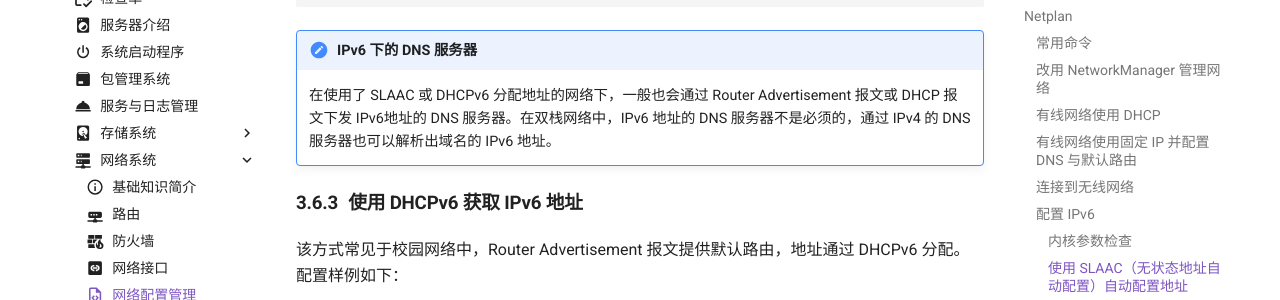
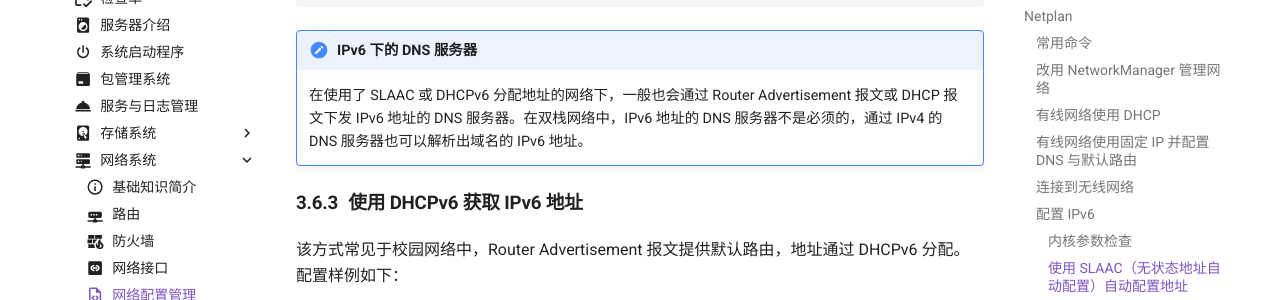
Before and after one commit to ustclug/Linux201-docs, an MkDocs documentation site: the page built from docs/ops/network/config.md, in a window 1280 px wide and 900 px high, scrolled down 4423 px. Shown: the part 173-473 px from the top of the window. Built offline with MkDocs 1.6.1 and Material for MkDocs 9.7.7, drawn with Linux system fonts in a browser that asks for light colours; comment, search, counter and statistics services are not loaded.

````diff
--- a/docs/ops/network/config.md
+++ b/docs/ops/network/config.md
@@ -18,7 +18,7 @@ icon: material/file-code-outline
 
 ## Netplan
 
-Netplan 是 Canonical（Ubuntu 母公司）开发的一个网络配置抽象渲染器，常见于 Ubuntu 系统中。该程序可以将复杂的网络配置集中于一个或若干个 YAML 格式的文件（通常位于 `/etc/netplan/` ）中，在系统启动时生成不同网络配置后端配置（目前有 NetworkManager 与 Systemd-networkd），起到简化网络配置的用途。其工作原理如下图所示：
+Netplan 是 Canonical（Ubuntu 母公司）开发的一个网络配置抽象渲染器，常见于 Ubuntu 系统中。该程序可以将复杂的网络配置集中于一个或若干个 YAML 格式的文件（通常位于 `/etc/netplan/`）中，在系统启动时生成不同网络配置后端配置（目前有 NetworkManager 与 Systemd-networkd），起到简化网络配置的用途。其工作原理如下图所示：
 
 ![Netplan 原理](../../images/netplan_design_overview.svg)
 
@@ -51,7 +51,7 @@ netplan try # 应用配置并等待用户确认，用户未确认则回滚
 netplan apply # 应用配置
 ```
 
-大多数情况下（尤其是使用 ssh 远程修改网络配置时）建议使用 `netplan try` ，避免因为错误的网络配置导致 ssh 断开后失去远程访问。
+大多数情况下（尤其是使用 ssh 远程修改网络配置时）建议使用 `netplan try`，避免因为错误的网络配置导致 ssh 断开后失去远程访问。
 
 ### 改用 NetworkManager 管理网络 {#netplan-using-networkmanager}
 
@@ -151,7 +151,7 @@ network:
 
 #### 内核参数检查 {#netplan-ipv6-check}
 
-默认情况下，操作系统都默认启用了 IPv6 支持，可以通过 `sysctl -a | grep disable_ipv6` 命令查看当前系统内核参数，如果出现例如 `net.ipv6.conf.all.disable_ipv6 = 0` 或者 `net.ipv6.conf.eth0.disable_ipv6 = 0` （这里 eth0 是网络接口名称）则已经启用。如果值为 1，则需要在目录 `/etc/sysctl.d/` 中的 `.conf` 文件修改或追加上述参数为 0，随后重启系统应用参数。
+默认情况下，操作系统都默认启用了 IPv6 支持，可以通过 `sysctl -a | grep disable_ipv6` 命令查看当前系统内核参数，如果出现例如 `net.ipv6.conf.all.disable_ipv6 = 0` 或者 `net.ipv6.conf.eth0.disable_ipv6 = 0`（这里 eth0 是网络接口名称）则已经启用。如果值为 1，则需要在目录 `/etc/sysctl.d/` 中的 `.conf` 文件修改或追加上述参数为 0，随后重启系统应用参数。
 
 #### 使用 SLAAC（无状态地址自动配置）自动配置地址 {#netplan-ipv6-slaac}
 
@@ -181,7 +181,7 @@ network:
 
 !!! note "IPv6 下的 DNS 服务器"
 
-    在使用了 SLAAC 或 DHCPv6 分配地址的网络下，一般也会通过 Router Advertisement 报文或 DHCP 报文下发 IPv6地址的 DNS 服务器。在双栈网络中，IPv6 地址的 DNS 服务器不是必须的，通过 IPv4 的 DNS 服务器也可以解析出域名的 IPv6 地址。
+    在使用了 SLAAC 或 DHCPv6 分配地址的网络下，一般也会通过 Router Advertisement 报文或 DHCP 报文下发 IPv6 地址的 DNS 服务器。在双栈网络中，IPv6 地址的 DNS 服务器不是必须的，通过 IPv4 的 DNS 服务器也可以解析出域名的 IPv6 地址。
 
 #### 使用 DHCPv6 获取 IPv6 地址 {#netplan-ipv6-dhcpv6}
 
````
Also changed, not shown: other parts of docs/ops/network/config.md (+1 -1 lines).
